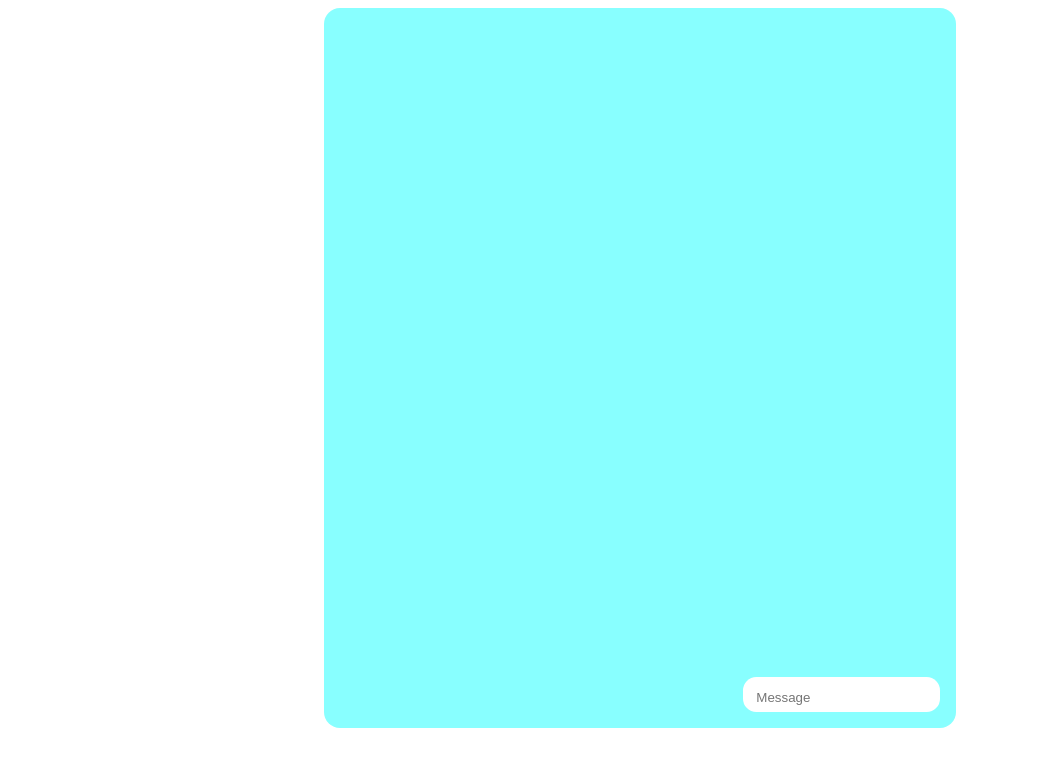
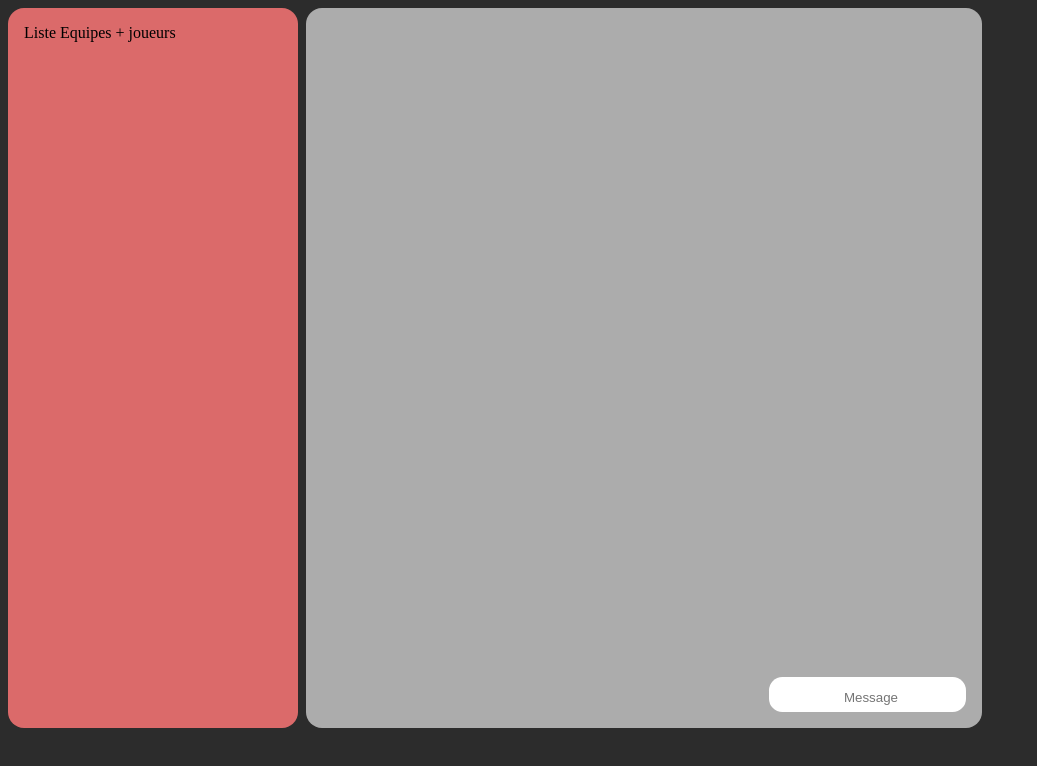
Before and after one commit to Ne4yl/Projet-Terminal-STI2D-SIN, a plain HTML site: page Game/index.html in a window 1280 px wide. Shown: the whole page, without its empty margins (0-1037 px from the left). Drawn offline with Linux system fonts and the light colour scheme.

Commit message:
Ajout liste des equipes + joeurs. Ajout gitignore

```diff
--- a/Game/index.html
+++ b/Game/index.html
@@ -11,10 +11,20 @@
 
 <body>
 
-    <!-- Rectangle fond -->
-    <div id="div">
+    <div id="block_container">
 
-        <div id="background_rectangle">
+        <div id="equipes_liste">
+
+            <div id="background_rect_equipes_liste">
+                <p>Liste Equipes + joueurs</p>
+            </div>
+
+        </div>
+
+        <!-- Rectangle fond messagerie -->
+        <div id="messagerie">
+
+            <div id="background_rect_messagerie">
 
                     <!-- Message envoyé -->
                     <form id="text_box" onsubmit="return get_message_input();">
@@ -28,8 +38,7 @@
 
         </div>
 
-
-
+    </div>
 
 
 </body>
--- a/Game/style.css
+++ b/Game/style.css
@@ -1,18 +1,28 @@
-#div {
+body {
+    background-color: #2C2C2C;
+}
+
+#block_container {
+    display: flex;
+}
+
+#messagerie {
     height: 90vh;
+    width: 100%;
     display: flex;
-    justify-content: center;
+    justify-content: start;
+    padding: 0em 0em 0em 0.5em;
     /* "justify-content" s’occupe de l’axe horizontal, et "align-items" de l’axe vertical */
 }
 
-#background_rectangle {
+#background_rect_messagerie {
     display: flex;
     align-items: end;
     justify-content: end;
 
     /* Fond */
-    background: rgba(0, 255, 255, 0.466);
-    width: 50%;
+    background: #ACACAC;
+    width: 70%;
     height: 100%;
     border-radius: 1em;
 }
@@ -22,7 +32,6 @@
 }
 
 form #message_input {
-    height: auto;
     border-radius: 1em;
     border: none;
     justify-content: center;
@@ -31,6 +40,25 @@ form #message_input {
 
 ::placeholder {
     text-align: center;
-    justify-self: center;
-    font-size: 50p;
- }
+}
+
+#equipes_liste {
+    height: 90vh;
+    width: 30%;
+    /* "justify-content" s’occupe de l’axe horizontal, et "align-items" de l’axe vertical */
+}
+
+#background_rect_equipes_liste {
+    /* Fond */
+    background: #db6a6a;
+    width: 100%;
+    height: 100%;
+    border-radius: 1em;
+    display: flex;
+    justify-content: start;
+    align-items: start;
+}
+
+#background_rect_equipes_liste p {
+    padding: 0em 0em 0em 1em;
+}
```
Also changed, not shown: Game/Tests/index.html (added, +23 -0 lines), Game/Tests/style.css (added, +15 -0 lines), 1 other file. Lines whose indentation alone changed are shown as unchanged.
